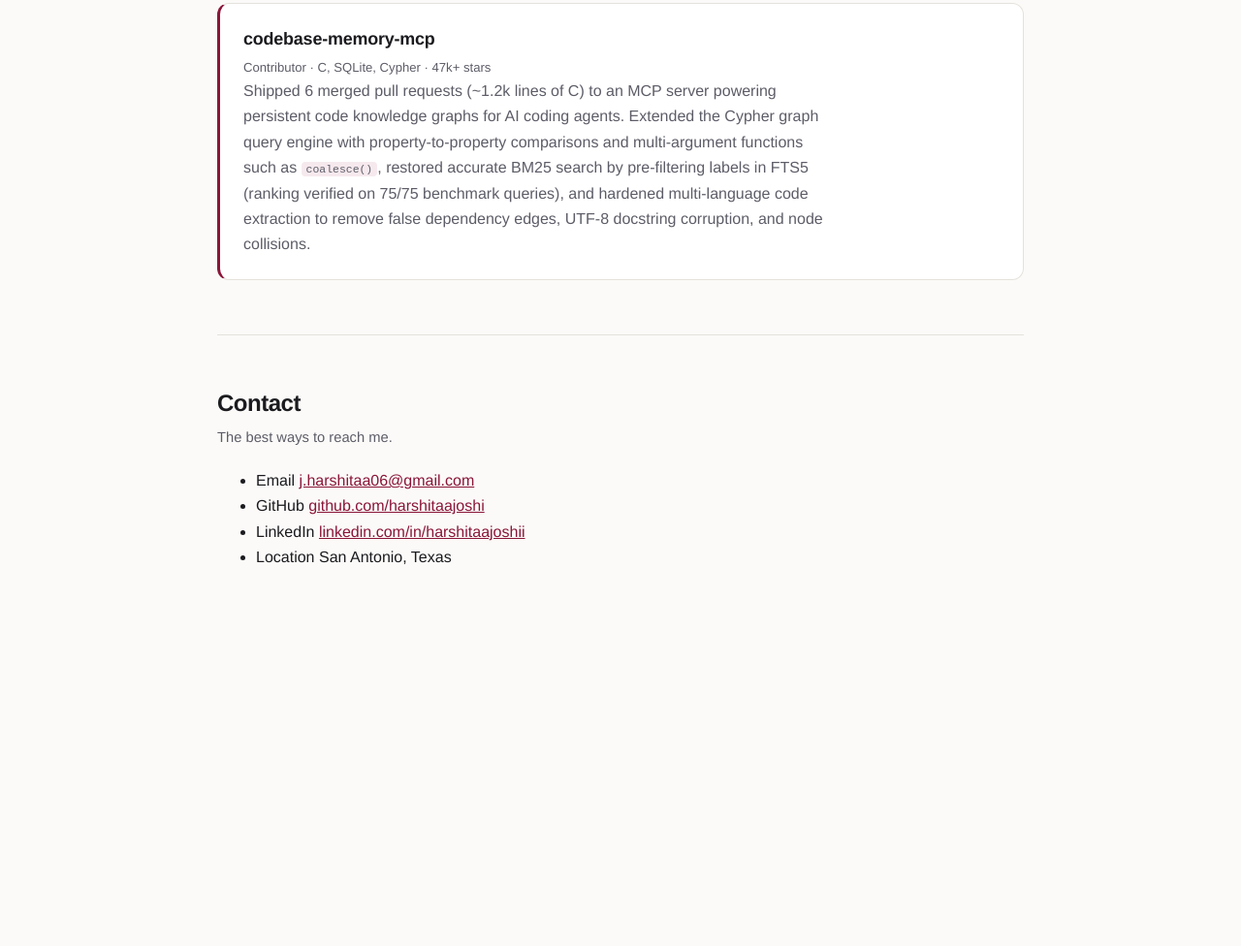
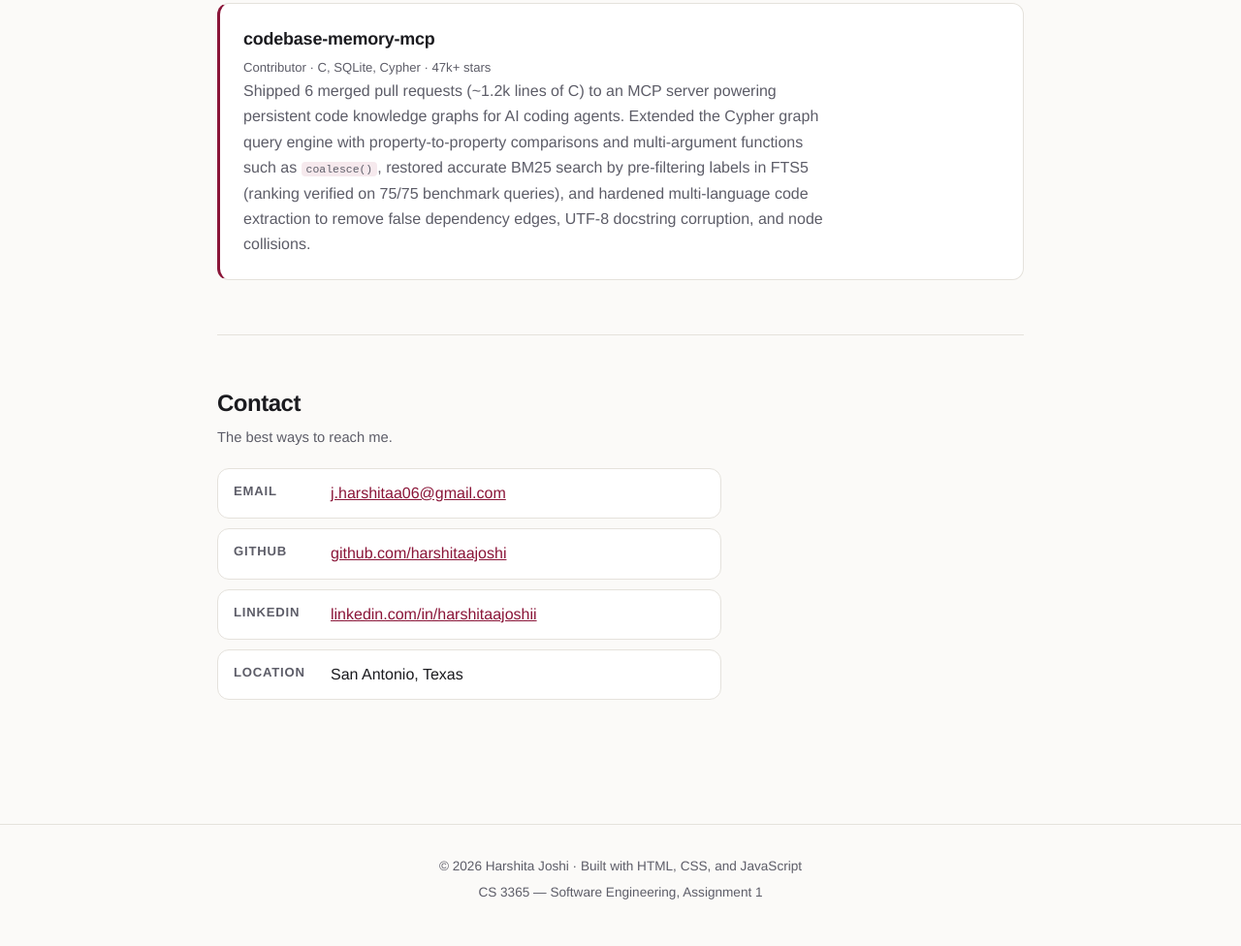
Before and after one commit to harshitaajoshi/my-portfolio, a plain HTML site: page index.html in a window 1280 px wide. Shown: the part 3109-4085 px from the top of the page at 97% size. Before the commit the page ends 3841 px from the top, so only its background shows below. Drawn offline with Linux system fonts and the light colour scheme.

Commit message:
Add site footer and remove section placeholder

```diff
--- a/css/style.css
+++ b/css/style.css
@@ -297,3 +297,51 @@ code {
   padding: 1px 5px;
   font-size: 0.88em;
 }
+
+/* ----------------------------------------------------------
+   Contact
+   ---------------------------------------------------------- */
+
+.contact-list {
+  list-style: none;
+  margin: 0;
+  padding: 0;
+  display: grid;
+  gap: 10px;
+  max-width: 520px;
+}
+
+.contact-list li {
+  display: flex;
+  flex-wrap: wrap;
+  gap: 8px 16px;
+  padding: 12px 16px;
+  background: var(--surface);
+  border: 1px solid var(--border);
+  border-radius: var(--radius);
+}
+
+.contact-label {
+  min-width: 84px;
+  font-size: 0.82rem;
+  text-transform: uppercase;
+  letter-spacing: 0.06em;
+  color: var(--muted);
+  font-weight: 600;
+}
+
+/* ----------------------------------------------------------
+   Footer
+   ---------------------------------------------------------- */
+
+.site-footer {
+  border-top: 1px solid var(--border);
+  padding: 28px 24px 40px;
+  text-align: center;
+  color: var(--muted);
+  font-size: 0.85rem;
+}
+
+.site-footer p {
+  margin: 4px 0;
+}
--- a/index.html
+++ b/index.html
@@ -249,9 +249,12 @@
       </ul>
     </section>
 
-  <!-- MORE SECTIONS -->
+  </main>
 
-  </main>
+  <footer class="site-footer">
+    <p>&copy; 2026 Harshita Joshi &middot; Built with HTML, CSS, and JavaScript</p>
+    <p>CS 3365 &mdash; Software Engineering, Assignment 1</p>
+  </footer>
 
 </body>
 </html>
```
